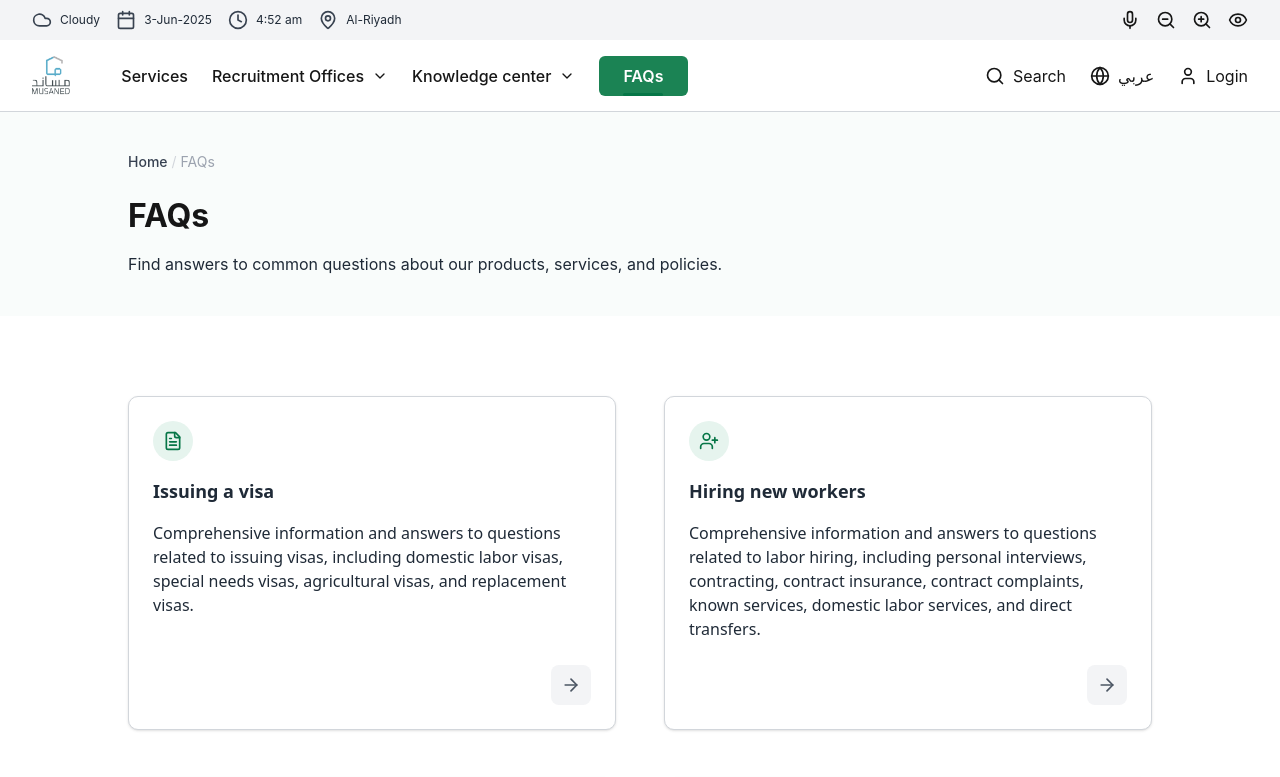
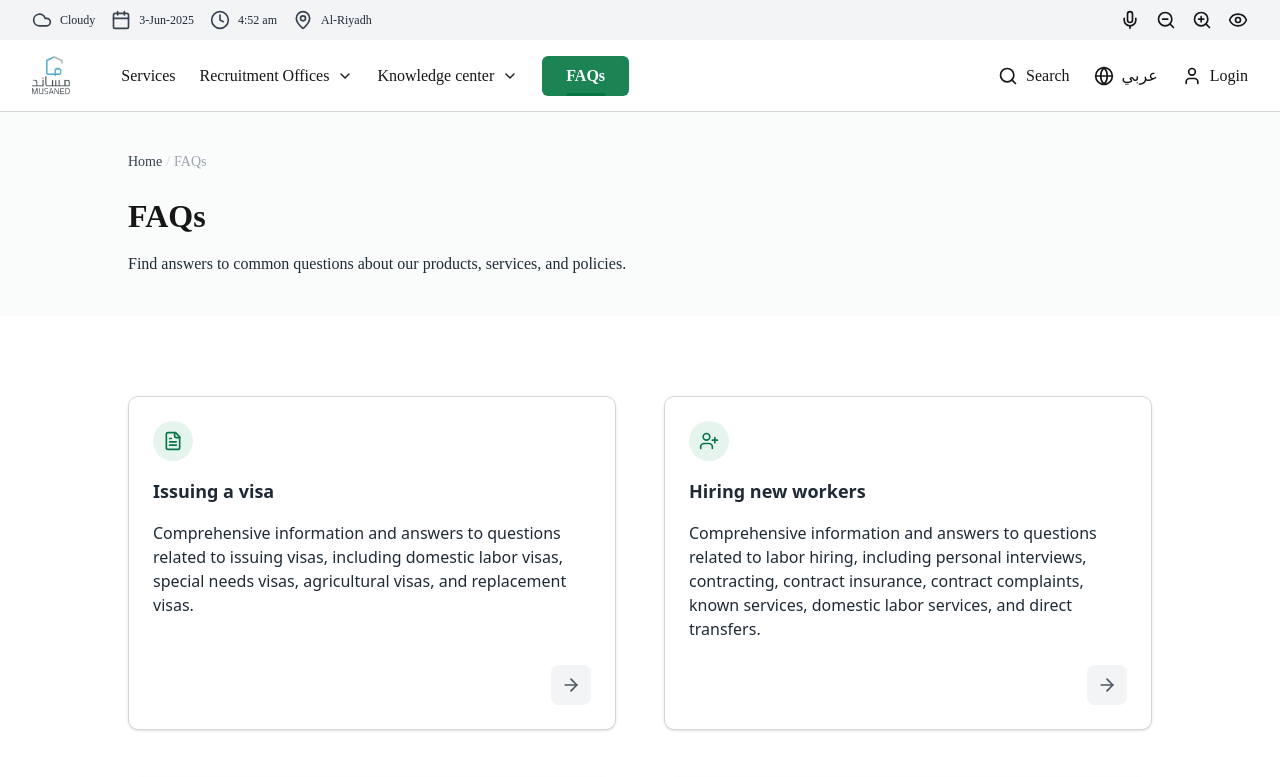
Before and after one commit to Haifaa-t/Musaned, a Next.js app: page / in a window 1280 px wide. Shown: the top 777 px of the page. Built offline with nearby package versions, Linux system fonts and the light colour scheme.

Commit message:
Update globals.css

```diff
--- a/app/globals.css
+++ b/app/globals.css
@@ -1,24 +1,30 @@
 @import "tailwindcss";
 @import "tw-animate-css";
 
-@import url('https://fonts.googleapis.com/css2?family=Inter:wght@400;600&display=swap');
-
-body {
-  font-family: 'Inter', sans-serif;
-}
-
+@import url('https://fonts.googleapis.com/css2?family=IBM+Plex+Sans+Arabic:wght@400;500;600;700&display=swap');
 
 @custom-variant dark (&:is(.dark *));
 
 @layer base {
   html {
     font-size: 16px;
+
+    font-family: 'IBM Plex Sans Arabic', sans-serif;
   }
 
   body {
+    font-family: 'IBM Plex Sans Arabic';
     background-color: var(--background);
     color: var(--foreground);
-    font-family: 'IBM Plex Sans Arabic', sans-serif;
+    @apply bg-background text-foreground;
+  }
+
+  * {
+    @apply border-border outline-ring/50;
+  }
+
+  body::-webkit-scrollbar {
+    display: none;
   }
 }
 
@@ -128,20 +134,3 @@
   --sidebar-border: oklch(1 0 0 / 10%);
   --sidebar-ring: oklch(0.556 0 0);
 }
-
-@layer base {
-  * {
-    @apply border-border outline-ring/50;
-  }
-  body {
-    @apply bg-background text-foreground;
-  }
-}
-
-body::-webkit-scrollbar {
-  display: none;
-}
-
-body {
-  font-family: 'Inter', sans-serif;
-}
```
